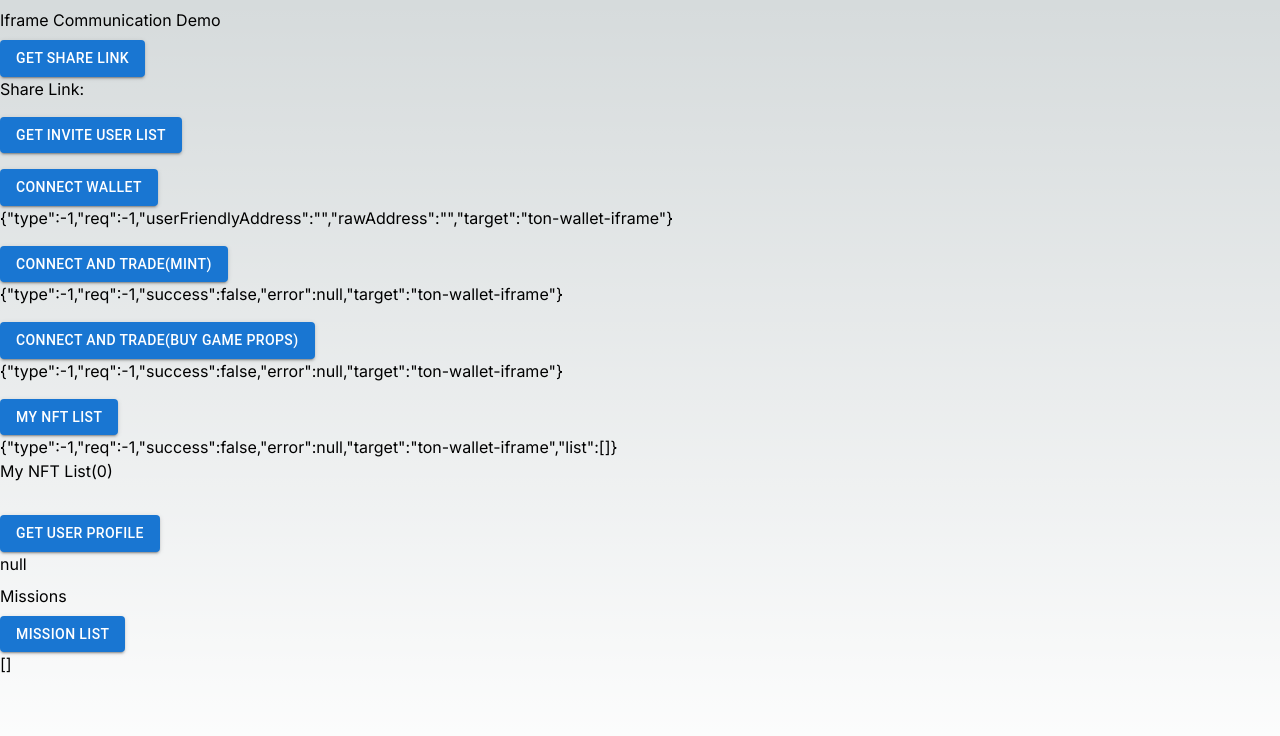
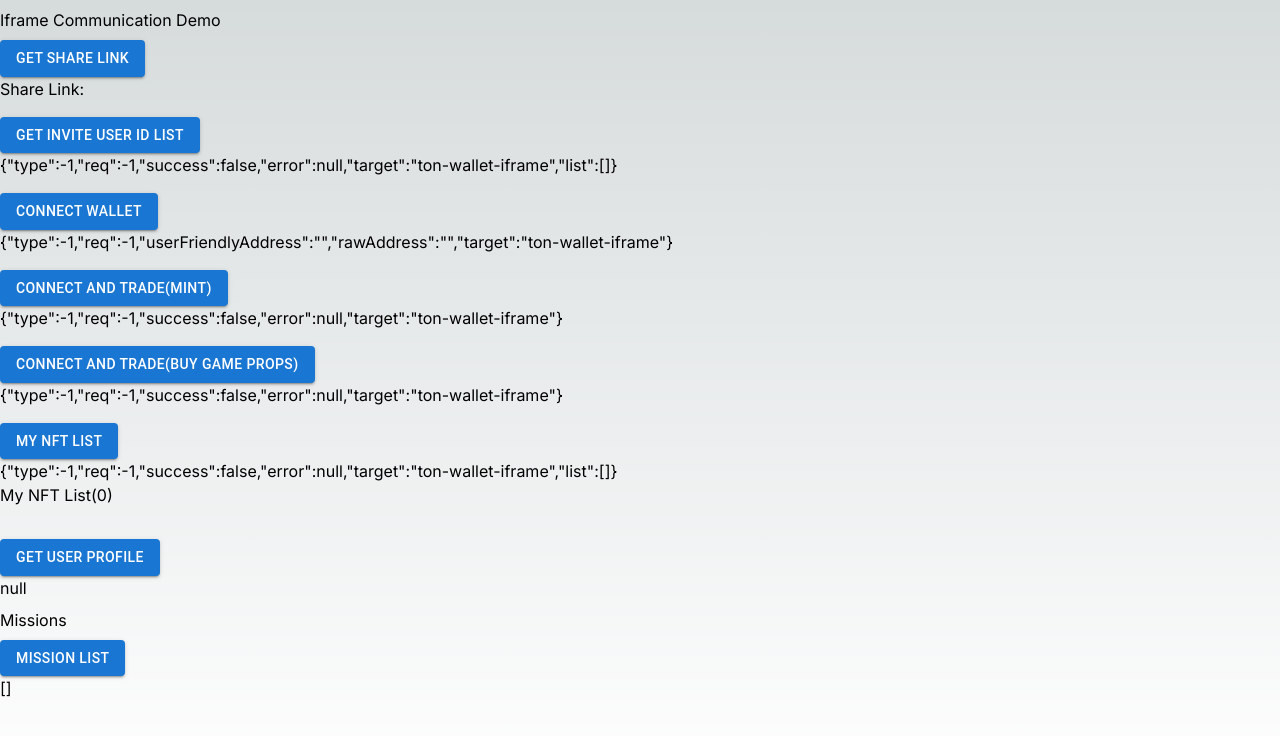
Before and after one commit to rocket3labs/aria-tma-frame-demo, a Next.js app: page / in a window 1280 px wide. Shown: the top 736 px of the page. Built offline with nearby package versions, Linux system fonts and the light colour scheme.

Commit message:
feat: Add functionality to get invite user ID list

```diff
--- a/src/app/page.tsx
+++ b/src/app/page.tsx
@@ -331,7 +331,7 @@ const IframePage: React.FC = () => {
     target: "ton-wallet-iframe"
   }
 
-  interface responseDataMyNftList {
+  interface responseDataList {
     type: number
     req: number
     success: boolean
@@ -349,14 +349,14 @@ const IframePage: React.FC = () => {
     profile: any
   }
 
-  interface responseDataMissionList {
-    type: number
-    req: number
-    success: boolean
-    error: any,
-    target: "ton-wallet-iframe"
-    list: any
-  }
+  // interface responseDataMissionList {
+  //   type: number
+  //   req: number
+  //   success: boolean
+  //   error: any,
+  //   target: "ton-wallet-iframe"
+  //   list: any
+  // }
 
   interface responseDataShareLink {
     type: number
@@ -379,7 +379,7 @@ const IframePage: React.FC = () => {
     type: -1, req: -1, success: false, error: null, target: "ton-wallet-iframe"
   });
 
-  const [responseDataMyNftList, setResponseDataMyNftList] = useState<responseDataMyNftList>({
+  const [responseDataMyNftList, setResponseDataMyNftList] = useState<responseDataList>({
     type: -1, req: -1, success: false, error: null, target: "ton-wallet-iframe", list: []
   });
 
@@ -391,7 +391,11 @@ const IframePage: React.FC = () => {
     type: -1, req: -1, success: false, error: null, target: "ton-wallet-iframe", link: ""
   });
 
-  const [responseDataMissionList, setResponseDataMissionList] = useState<responseDataMissionList>({
+  const [responseDataMissionList, setResponseDataMissionList] = useState<responseDataList>({
+    type: -1, req: -1, success: false, error: null, target: "ton-wallet-iframe", list: []
+  });
+
+  const [responseDataInviteUIDList, setResponseDataInviteUIDList] = useState<responseDataList>({
     type: -1, req: -1, success: false, error: null, target: "ton-wallet-iframe", list: []
   });
 
@@ -486,9 +490,9 @@ const IframePage: React.FC = () => {
     }
   }
 
-  const getInviteUserList = () => {
+  const getInviteUserIDList = () => {
     const request: requestIframeChild = {
-      type: IframeBussinessType.GetInviteUserList, target: "ton-wallet-iframe-parent", req: 9
+      type: IframeBussinessType.GetInviteUserIDList, target: "ton-wallet-iframe-parent", req: 9
     }
     if (!_.isUndefined(window)) {
       window.parent.postMessage(request, "*");
@@ -555,7 +559,7 @@ const IframePage: React.FC = () => {
               setResponseDataTradeBuyGameProps(dataResTradeBuyGameProps)
               break;
             case IframeBussinessType.MyNftList:
-              const dataResMyNftList: responseDataMyNftList = data
+              const dataResMyNftList: responseDataList = data
               setResponseDataMyNftList(dataResMyNftList)
               break;
             case IframeBussinessType.GetUserInfo:
@@ -566,11 +570,15 @@ const IframePage: React.FC = () => {
               const dataResShareLink: responseDataShareLink = data
               setResponseDataShareLink(dataResShareLink)
               break
+            case IframeBussinessType.GetInviteUserIDList:
+              const dataResInviteList: responseDataList = data
+              setResponseDataInviteUIDList(dataResInviteList)
+              break
             case IframeBussinessType.Task:
               const { action } = data
               switch (action) {
                 case IframeBussinessTaskActionType.TaskList:
-                  const dataResMissionList: responseDataMissionList = data
+                  const dataResMissionList: responseDataList = data
                   setResponseDataMissionList(dataResMissionList)
                   break;
               }
@@ -593,7 +601,10 @@ const IframePage: React.FC = () => {
       </Box>
       <Box>
         <List>
-          <Button variant="contained" onClick={() => { getInviteUserList() }}>Get Invite User List</Button>
+          <Button variant="contained" onClick={() => { getInviteUserIDList() }}>Get Invite User ID List</Button>
+          <Box>
+            {JSON.stringify(responseDataInviteUIDList)}
+          </Box>
         </List>
       </Box>
       <Box>
--- a/src/iframeParaType.ts
+++ b/src/iframeParaType.ts
@@ -8,7 +8,7 @@ export const enum IframeBussinessType {
     BindedWalletList = 6,
     BuyGameProps = 7,
     GetInviteCodeShareLink = 8,
-    GetInviteUserList = 9,
+    GetInviteUserIDList = 9,
     Task = 100,
     GetTonWalletAddress = 9999,
 }
```
Also changed, not shown: 1 other file (tests, documents, lock files or other folders).
